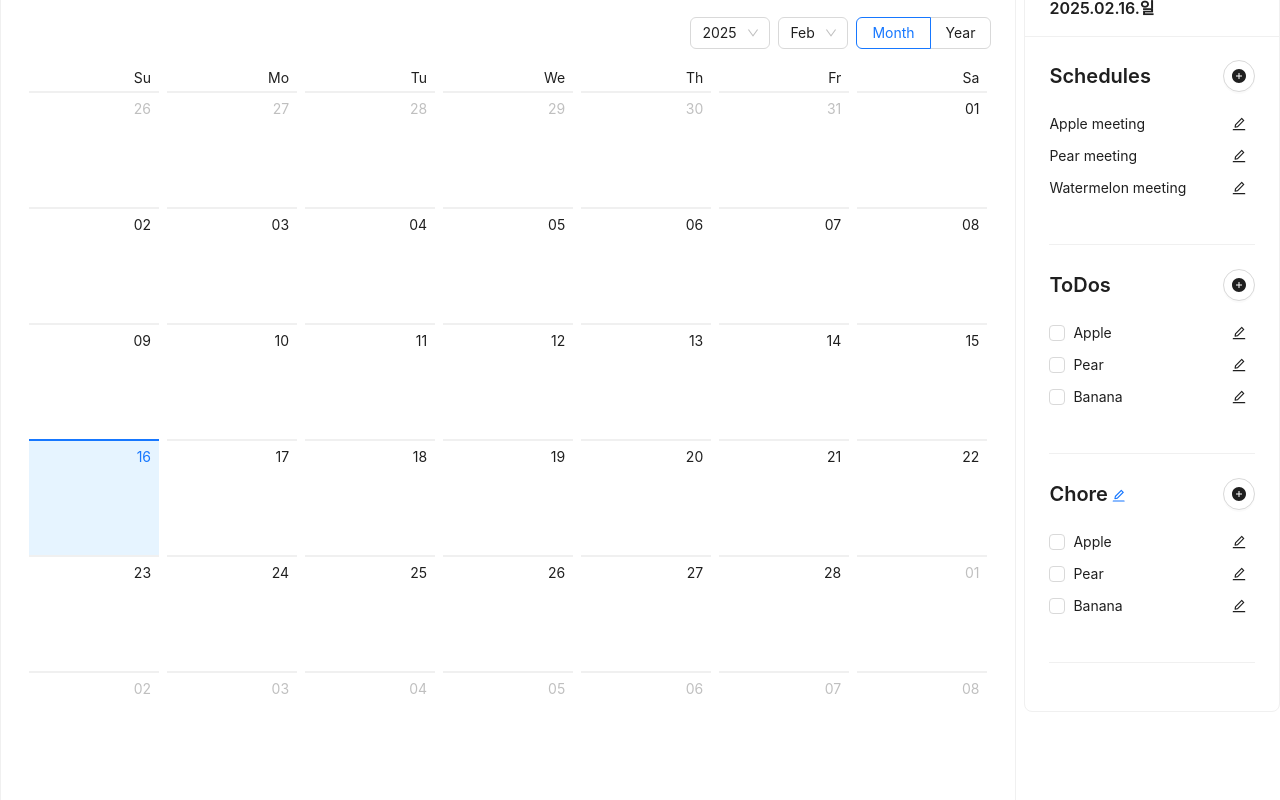
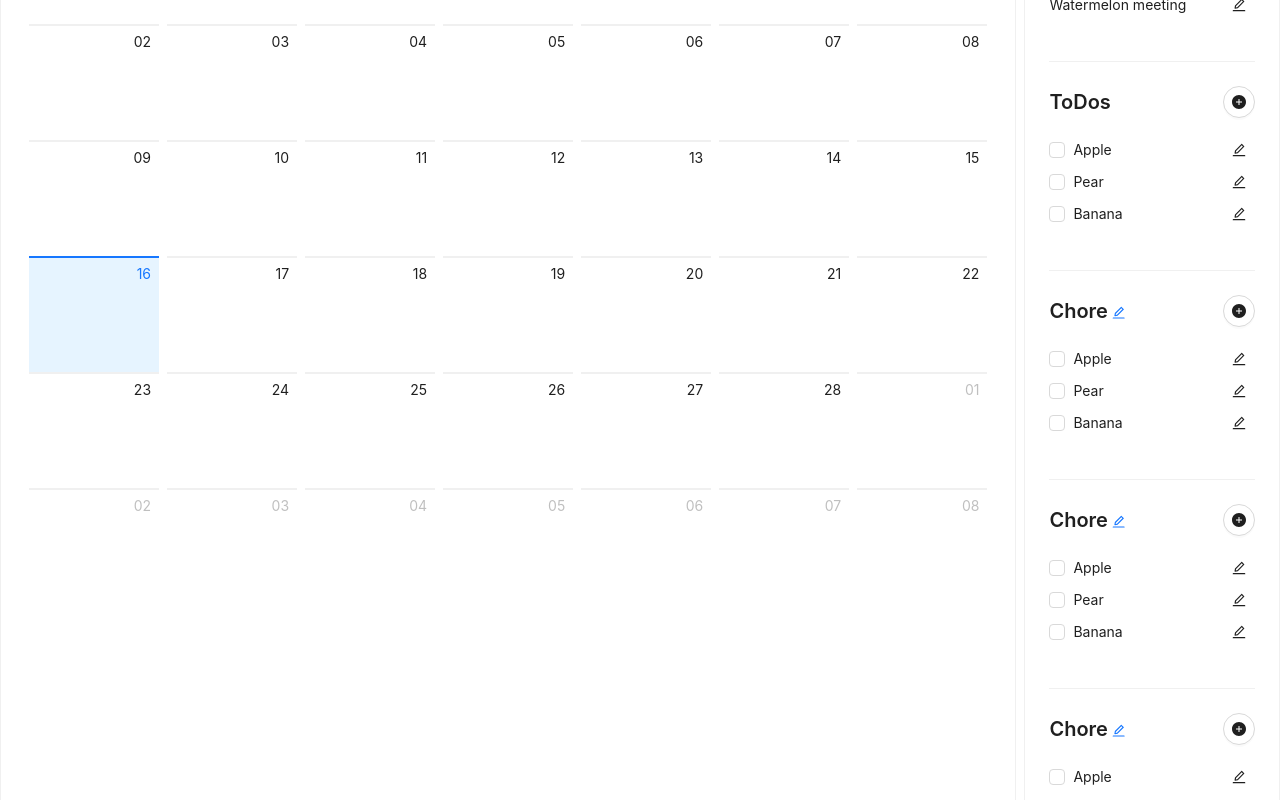
Before and after one commit to SebellKo/Toduler, a React (Create React App) app: page / in a window 1280 px wide. Shown: the top 800 px of the page. Built offline with nearby package versions, Linux system fonts and the light colour scheme.

Commit message:
[styles]: todo 카테고리 추가 UI 컴포넌트 구현

```diff
--- a/src/components/Todo/Todo.tsx
+++ b/src/components/Todo/Todo.tsx
@@ -1,6 +1,8 @@
-import { Card } from 'antd';
+import { Button, Card } from 'antd';
 import TodoList from './TodoList';
 import styles from '../../styles/todo.module.css';
+import { useState } from 'react';
+import ListItemInput from './commons/ListItemInput';
 
 interface Props {
   selectedDate: string;
@@ -79,11 +81,77 @@ const TodoData = [
       },
     ],
   },
+  {
+    id: 124,
+    title: 'Chore',
+    type: 'todo',
+    required: false,
+    contents: [
+      {
+        id: 6,
+        done: false,
+        content: 'Apple',
+      },
+      {
+        id: 7,
+        done: false,
+        content: 'Pear',
+      },
+      {
+        id: 8,
+        done: false,
+        content: 'Banana',
+      },
+    ],
+  },
+  {
+    id: 124,
+    title: 'Chore',
+    type: 'todo',
+    required: false,
+    contents: [
+      {
+        id: 6,
+        done: false,
+        content: 'Apple',
+      },
+      {
+        id: 7,
+        done: false,
+        content: 'Pear',
+      },
+      {
+        id: 8,
+        done: false,
+        content: 'Banana',
+      },
+    ],
+  },
 ];
 
 function Todo({ selectedDate }: Props) {
+  const [isClickCreatNew, setIsClickCreateNew] = useState<boolean>(false);
+  const handleClickConfirm = () => {};
+  const handleClickCancel = () => setIsClickCreateNew(false);
   return (
-    <Card title={selectedDate} className={styles['todo-card']}>
+    <Card
+      title={selectedDate}
+      actions={
+        isClickCreatNew
+          ? [
+              <ListItemInput
+                handleClickConfirm={handleClickConfirm}
+                handleClickCancel={handleClickCancel}
+              ></ListItemInput>,
+            ]
+          : [
+              <Button type="link" onClick={() => setIsClickCreateNew(true)}>
+                Create New
+              </Button>,
+            ]
+      }
+      className={styles['todo-card']}
+    >
       {TodoData.map((listItem) => (
         <TodoList key={listItem.id} listData={listItem}></TodoList>
       ))}
--- a/src/styles/todo.module.css
+++ b/src/styles/todo.module.css
@@ -1,10 +1,18 @@
 .todo-card {
+  display: flex;
+  flex-direction: column;
   flex: 2;
   height: 100%;
   overflow: hidden;
 }
 
-.todo-card .ant-card-body {
-  height: 100%;
+.todo-card > :nth-child(2) {
+  flex: 8;
   overflow: scroll;
 }
+
+.todo-card > :nth-child(3) > :nth-child(1) {
+  display: flex;
+  align-items: center;
+  justify-content: center;
+}
```
